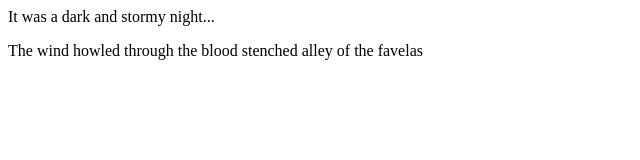
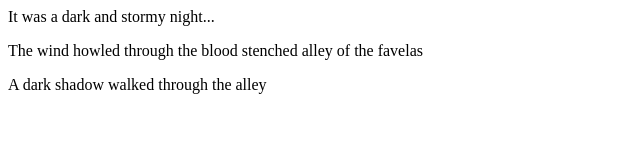
Before and after one commit to Sidsol/fireside-story, a plain HTML site: page index.html in a window 1280 px wide. Shown: the whole page, without its empty margins (0-640 px from the left). Drawn offline with Linux system fonts and the light colour scheme.

Commit message:
Added a thid line to our story

```diff
--- a/index.html
+++ b/index.html
@@ -2,5 +2,6 @@
   <body>
     <p>It was a dark and stormy night...</p>
     <p>The wind howled through the blood stenched alley of the favelas</p>
+    <p> A dark shadow walked through the alley</p>
   </body>
 </html>
```
